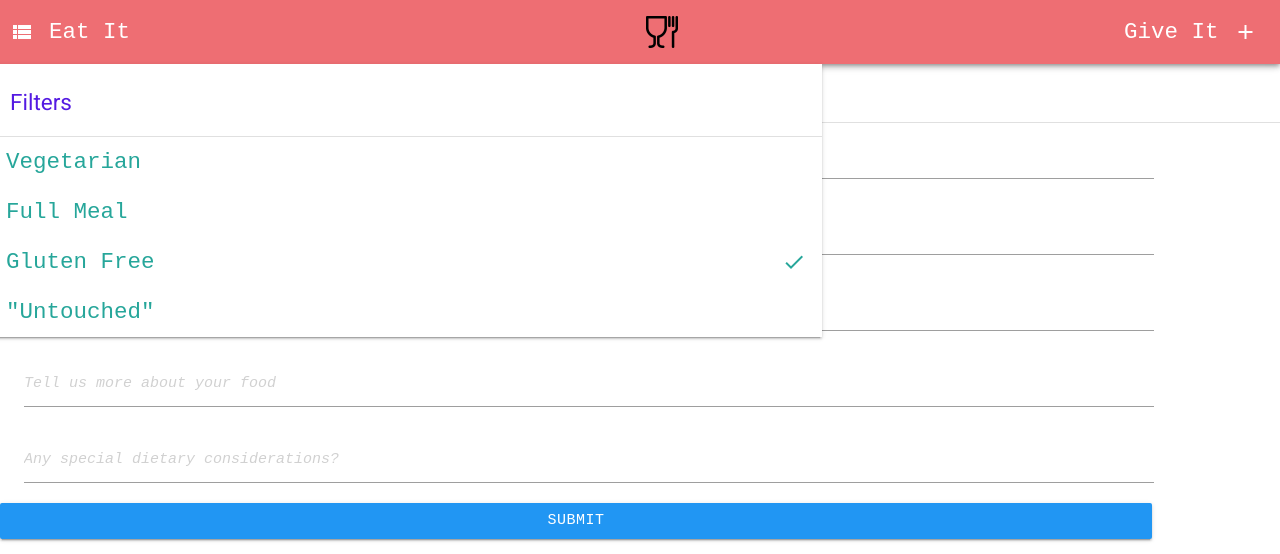
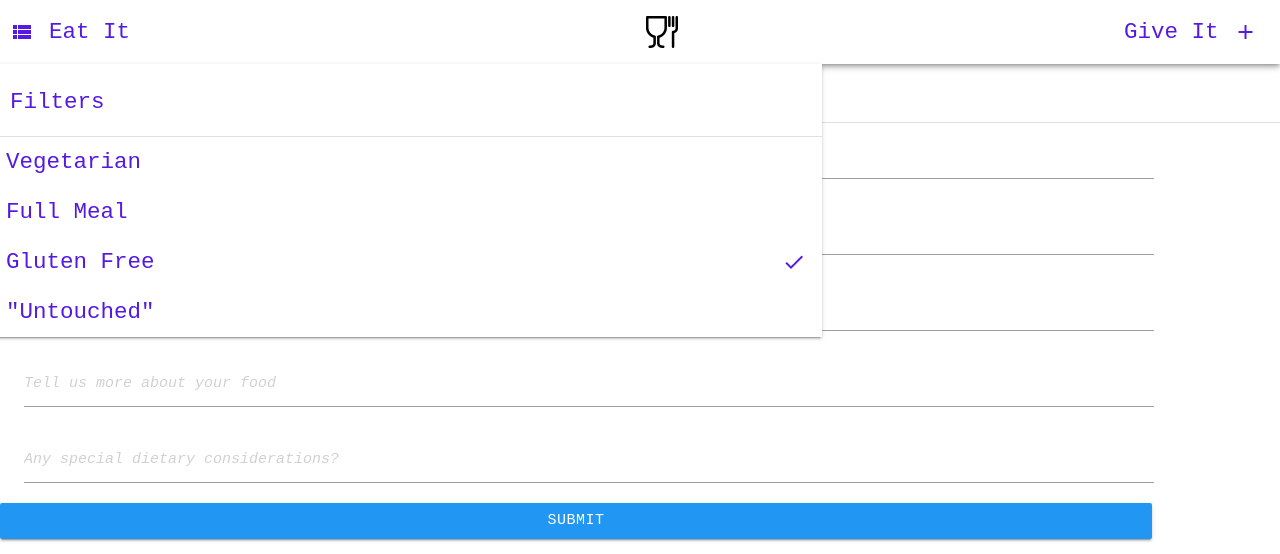
Before and after one commit to me4502/EatIt, a PHP site: page / in a window 1280 px wide, after a click that opens the changed part. Shown: the top 554 px of the page. Run offline with PHP 8.4, Linux system fonts and the light colour scheme; some libraries are stand-ins or nearby versions.

Commit message:
Switch to new colours.

```diff
--- a/theme/static/css/styles.css
+++ b/theme/static/css/styles.css
@@ -10,10 +10,14 @@
     color: #541ae2;
 }
 
-p {
-    font-family: 'Roboto', sans-serif;
+p, span {
+    font-family: 'Courier New', sans-serif;
     padding-top: 4px;
     color: #541ae2;
+}
+
+#slides {
+    background-color: #ff233c;
 }
 
 main {
@@ -40,10 +44,15 @@
 
 nav a {
     font-size: 150%!important;
+    color: #541ae2 !important;
 }
 
 nav, .brand-logo {
     height: 8vh;
+}
+
+nav {
+    background-color: #FFF !important;
 }
 
 #eat_it_button {
@@ -68,13 +77,13 @@
 #dropdown1 {
     min-width: 65%;
     background-color: #FFFFFF;
-    color: black;
+    color: #541ae2;
 }
 
 #dropdown2 {
     width: 100%;
     background-color: #FFFFFF;
-    color: black;
+    color: #541ae2;
 }
 
 .dropdown-content li>a>i {
@@ -108,7 +117,7 @@
 #giveFood_title {
     padding-left: 20px;
     font-size: 150%!important;
-    color: #000;
+    color: #541ae2;
     margin-top: 5px;
     margin-bottom: 5px;
 }
@@ -143,8 +152,7 @@
     display: block;
     cursor: pointer;
     width: 50%;
-    margin: 0 auto;
-    margin-top: 20px;
+    margin: 20px auto 0;
 }
 
 .modal-content {
```
Also changed, not shown: theme/templates/index.html (+13 -7 lines).
